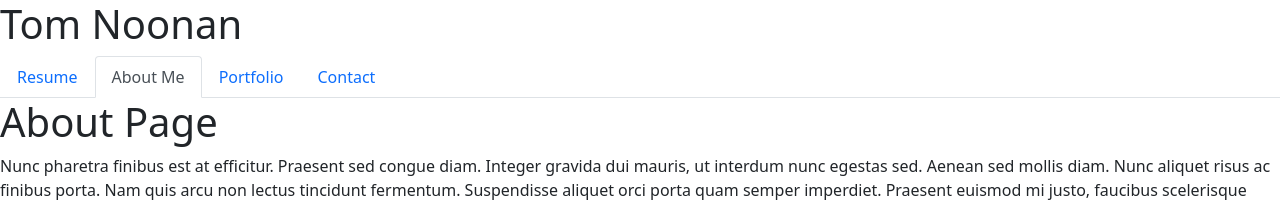
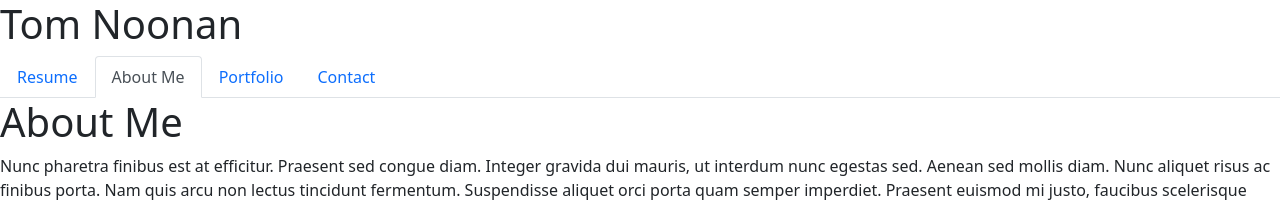
Before and after one commit to tnoonan88/React-Portfolio, a React (Create React App) app: page / in a window 1280 px wide. Shown: the top 202 px of the page. Built offline with nearby package versions, Linux system fonts and the light colour scheme.

Commit message:
updated about page

```diff
--- a/src/components/pages/About.js
+++ b/src/components/pages/About.js
@@ -3,7 +3,7 @@ import React from 'react';
 export default function About() {
   return (
     <div>
-      <h1>About Page</h1>
+      <h1>About Me</h1>
       <p>
         Nunc pharetra finibus est at efficitur. Praesent sed congue diam.
         Integer gravida dui mauris, ut interdum nunc egestas sed. Aenean sed
```
